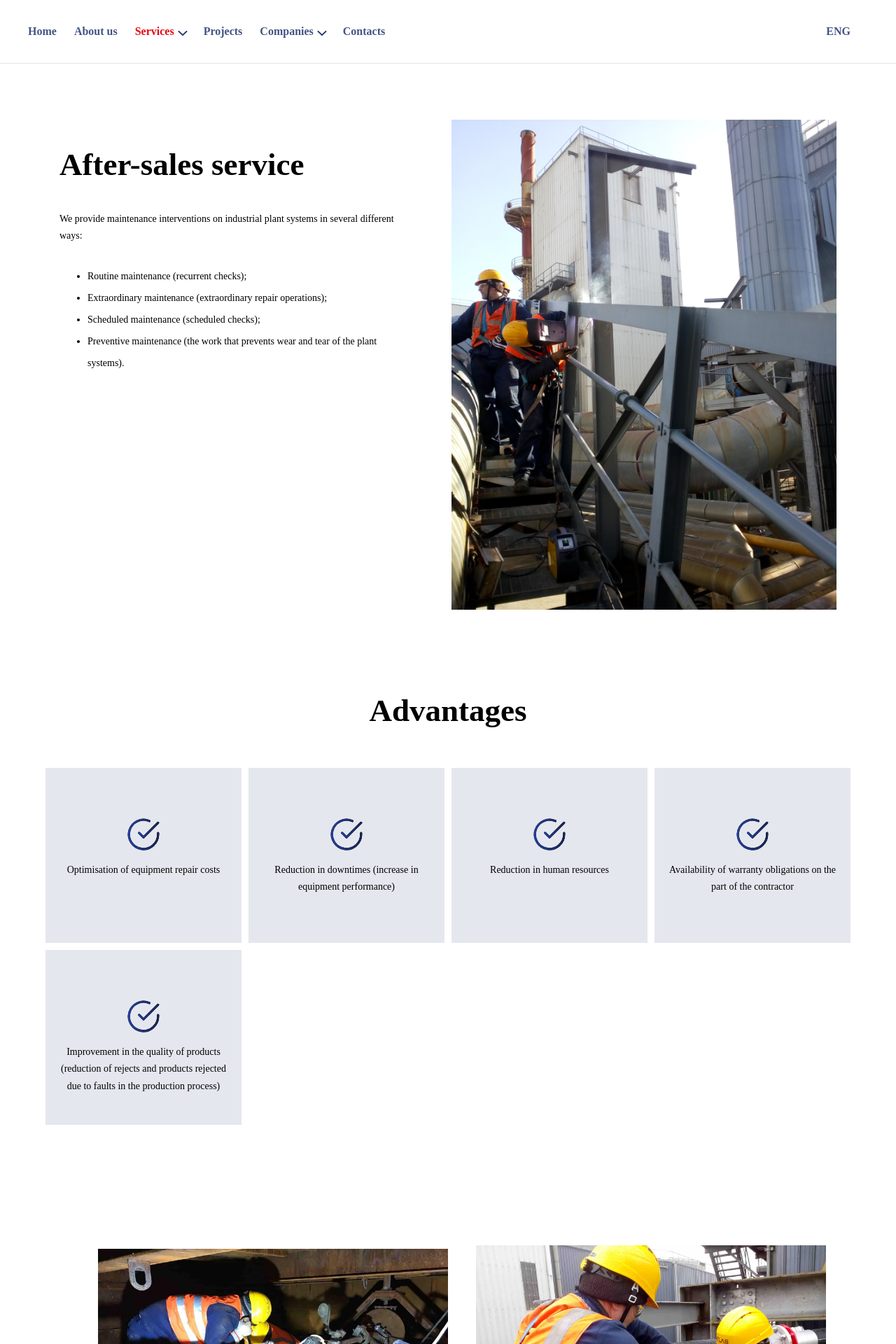
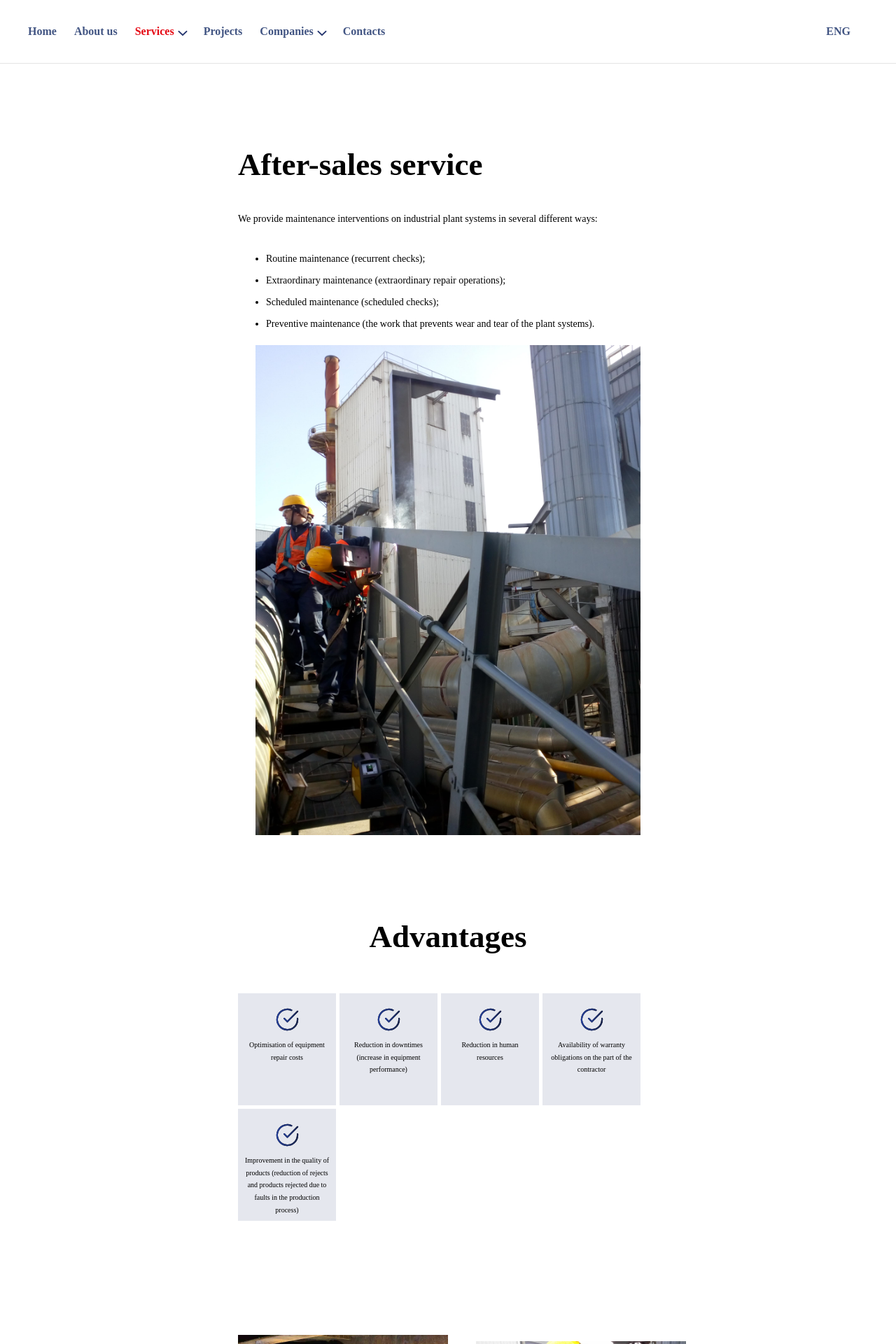
Before and after one commit to kapustikk/Atlas_Corporation, a React (Create React App) app: page /services/after-sales in a window 1280 px wide. Shown: the top 1920 px of the page at 70% size. Built offline with nearby package versions, Linux system fonts and the light colour scheme.

Commit message:
update to project page...

```diff
--- a/src/components/OurProjects/OurProjects.module.css
+++ b/src/components/OurProjects/OurProjects.module.css
@@ -9,6 +9,12 @@
   width: 1100px;
   margin-left: auto;
   margin-right: auto;
+}
+
+@media screen and (max-width: 1280px) {
+  .compleatedProjects {
+    width: 750px;
+  }
 }
 
 .mainTitleProjects {
@@ -47,6 +53,17 @@
 .projectPhoto {
   width: 500px;
   height: 300px;
+}
+
+@media screen and (max-width: 1280px) {
+  .projectPhoto {
+    width: 350px;
+  }
+
+  .itemProject {
+    margin-right: 15px;
+    margin-bottom: 15px;
+  }
 }
 
 .textProjects {
@@ -99,6 +116,14 @@
   margin-right: 20px;
 }
 
+@media screen and (max-width: 1280px) {
+  .projectText {
+    font-size: 13px;
+    margin-right: 5px;
+    margin-left: 5px;
+  }
+}
+
 .buttonToProject {
   position: absolute;
   display: flex;
--- a/src/components/OurServices/Services.module.css
+++ b/src/components/OurServices/Services.module.css
@@ -12,8 +12,22 @@
   padding-bottom: 80px;
 }
 
+@media screen and (max-width: 1280px) {
+  .firstBlock {
+    flex-direction: column;
+  }
+}
+
 .textBlock {
   width: 480px;
+}
+
+@media screen and (max-width: 1280px) {
+  .textBlock {
+    width: 600px;
+    margin-right: auto;
+    margin-left: auto;
+  }
 }
 
 .title {
@@ -50,6 +64,13 @@
   margin-left: 80px;
 }
 
+@media screen and (max-width: 1280px) {
+  .photo {
+    margin-left: auto;
+    margin-right: auto;
+  }
+}
+
 @media screen and (min-width: 1441px) {
   .photo {
     margin-left: 160px;
@@ -74,6 +95,12 @@
   padding: 0;
 }
 
+@media screen and (max-width: 1280px) {
+  .advantagesList {
+    width: 600px;
+  }
+}
+
 @media screen and (min-width: 1441px) {
   .advantagesList {
     width: 1200px;
@@ -93,6 +120,15 @@
   font-size: 14px;
   line-height: 1.78;
   background-color: #e5e7ee;
+}
+
+@media screen and (max-width: 1280px) {
+  .advantagesItem {
+    width: 140px;
+    height: 160px;
+    margin-right: 5px;
+    margin-bottom: 5px;
+  }
 }
 
 @media screen and (min-width: 1441px) {
@@ -120,6 +156,20 @@
   width: 50px;
   height: 50px;
   margin-top: 70px;
+}
+
+@media screen and (max-width: 1280px) {
+  .advantagesText {
+    font-size: 10px;
+    margin-left: 10px;
+    margin-right: 10px;
+  }
+
+  .advantagesSvg {
+    width: 35px;
+    height: 35px;
+    margin-top: 20px;
+  }
 }
 
 .specialistsDiv {
@@ -152,12 +202,41 @@
   margin-bottom: 30px;
 }
 
+@media screen and (max-width: 1280px) {
+  .specialistsDiv {
+    padding-bottom: 20px;
+  }
+
+  .specialistsList {
+    width: 700px;
+  }
+
+  .specialistsPhoto {
+    width: 280px;
+    height: 350px;
+  }
+}
+
 .specialistsItem:nth-child(3n) {
   margin-right: 0;
 }
 
 .specialistsItem:nth-last-child(-n + 3) {
   margin-bottom: 0;
+}
+
+@media screen and (max-width: 1280px) {
+  .specialistsItem:nth-child(3n) {
+    margin-right: 30px;
+  }
+
+  .specialistsItem:nth-child(2n) {
+    margin-right: 0;
+  }
+
+  .specialistsItem:nth-last-child(-n + 3) {
+    margin-bottom: 30px;
+  }
 }
 
 .specialistsItem:hover,
@@ -195,6 +274,13 @@
   line-height: 1.81;
 }
 
+@media screen and (max-width: 1280px) {
+  .subtitle {
+    width: 280px;
+    height: 30px;
+  }
+}
+
 .subtitle:hover,
 .subtitle:focus {
   background: linear-gradient(104.6deg, #233d97 50%, #192550 100%), #828282;
@@ -220,6 +306,12 @@
 .supervisionPhotos {
   margin-right: auto;
   margin-left: auto;
+}
+
+@media screen and (max-width: 1280px) {
+  .supervisionPhotos {
+    width: 700px;
+  }
 }
 
 @media screen and (min-width: 1441px) {
@@ -267,6 +359,12 @@
   width: 500px;
 }
 
+@media screen and (max-width: 1280px) {
+  .imagesForServices {
+    width: 300px;
+  }
+}
+
 .askUsDiv {
   padding-bottom: 0;
 }
```
